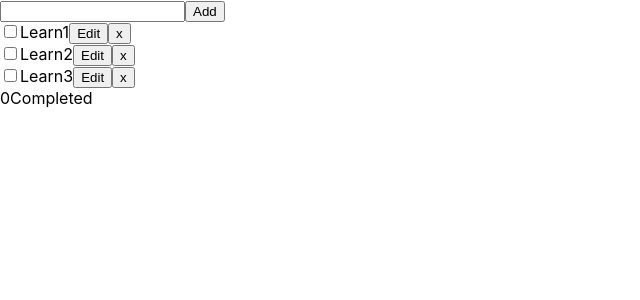
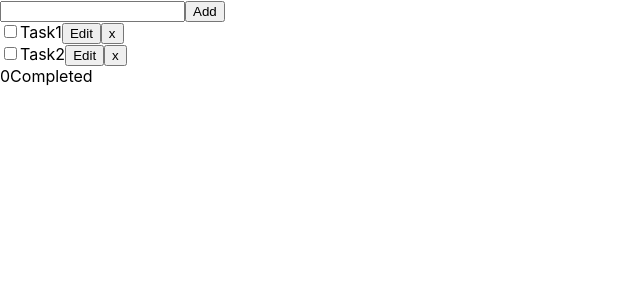
Before and after one commit to evgine/ReactProject, a React (Create React App) app: page / in a window 1280 px wide. Shown: the top 300 px of the page, without its empty margins (0-640 px from the left). Built offline with nearby package versions, Linux system fonts and the light colour scheme.

Commit message:
Update App.js

```diff
--- a/src/App.js
+++ b/src/App.js
@@ -1,59 +1,50 @@
-import { useState } from 'react';
+import { useState, useCallback, useEffect } from 'react';
 import './App.css';
 import TodoFooter from './TodoFooter';
 import TodoHeader from './TodoHeader';
-import TodoList from "./TodoList"
+import TodoList from './TodoList';
 
 function App() {
   const [todos, setTodos] = useState([
     {
       id: Math.random(),
-      text: "Learn1",
+      text: "Task1",
       isCompleted: false,
-      isEdited: false
     },
     {
       id: Math.random(),
-      text: "Learn2",
+      text: "Task2",
       isCompleted: false,
-      isEdeted: false
-    },
-    {
-      id: Math.random(),
-      text: "Learn3",
-      isCompleted: false,
-      isEdeted: false
     }
   ])
-  // function handleEdit(id) {
-  //   const filteredTodos = todos.filter(todo => todo.id !== id);
-  //   const selectedTodo = todos.find(todo => todo.id === id);
-  //   setTodos({
-  //     todos:filteredTodos,
-  //     text:selectedTodo.value,
-  //     id:id,
-  //     editItem:true
-  //   })
-  // }
+
+  const handleKeyPress = useCallback((event) => {
+    if (event.shiftKey === true) {
+      /*TO DO*/
+    }
+  }, []);
+
+  useEffect(() => {
+    document.addEventListener('keydown', handleKeyPress);
+
+    return () => {
+      document.removeEventListener('keydown', handleKeyPress);
+    };
+  }, [handleKeyPress]);
+
   return (
     <div className="App">
-      <TodoHeader onAdd={(text) => {
-        setTodos([
-          ...todos,
-          {
-            id: Math.random(),
-            text: text,
-            isCompleted: false,
-            isEdited: false
-          }
-        ])
+
+      <TodoHeader onSubmit={(todo) => {
+        setTodos([todo, ...todos]);
       }} />
+
       <TodoList
         todos={todos}
         onDelete={(todo) => {
           setTodos(todos.filter((t) => t.id !== todo.id));
         }}
-        onChange1={(newTodo) => {
+        onChange={(newTodo) => {
           setTodos(todos.map((todo) => {
             if (todo.id === newTodo.id) {
               return newTodo;
@@ -62,10 +53,7 @@ function App() {
           }));
         }}
         updateTodo={(todoId, newValue) => {
-            if (!newValue.text || /^\s*$/.test(newValue.text)) {
-              return;
-            }
-            setTodos(prev => prev.map(item => (item.id === todoId ? newValue : item)));
+            setTodos(prev => prev.map(todo => (todo.id === todoId ? newValue : todo)));
         }}
       />
       <TodoFooter todos={todos} />
```
